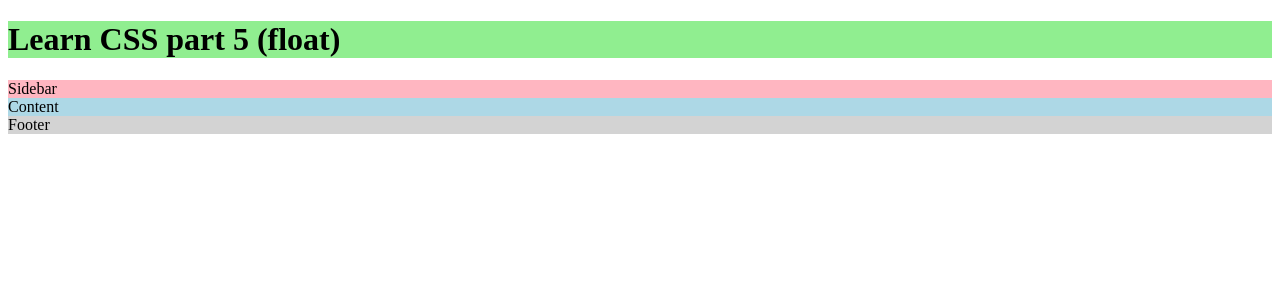
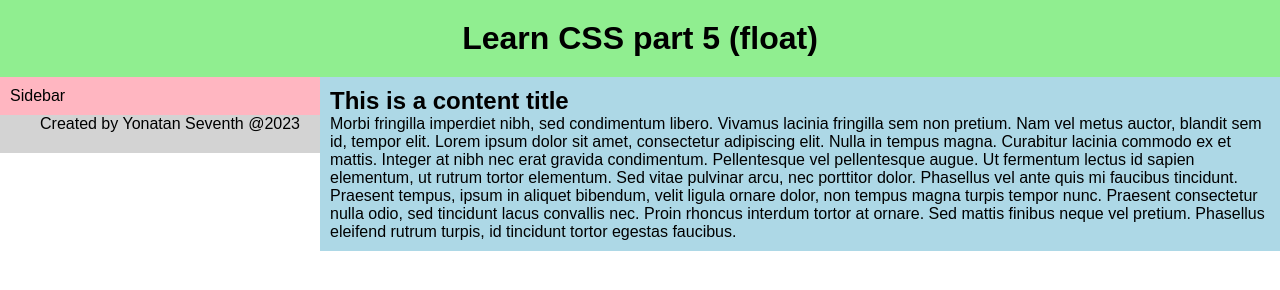
Before and after one commit to YonatanSeventh/web1, a plain HTML site: page learncss5.html in a window 1280 px wide. Drawn offline with Linux system fonts and the light colour scheme.

Commit message:
Addded content file

```diff
--- a/learncss5.html
+++ b/learncss5.html
@@ -12,10 +12,11 @@
             Sidebar
         </div>
         <div id="content">
-            Content
+            <h2>This is a content title</h2>
+            <p>Morbi fringilla imperdiet nibh, sed condimentum libero. Vivamus lacinia fringilla sem non pretium. Nam vel metus auctor, blandit sem id, tempor elit. Lorem ipsum dolor sit amet, consectetur adipiscing elit. Nulla in tempus magna. Curabitur lacinia commodo ex et mattis. Integer at nibh nec erat gravida condimentum. Pellentesque vel pellentesque augue. Ut fermentum lectus id sapien elementum, ut rutrum tortor elementum. Sed vitae pulvinar arcu, nec porttitor dolor. Phasellus vel ante quis mi faucibus tincidunt. Praesent tempus, ipsum in aliquet bibendum, velit ligula ornare dolor, non tempus magna turpis tempor nunc. Praesent consectetur nulla odio, sed tincidunt lacus convallis nec. Proin rhoncus interdum tortor at ornare. Sed mattis finibus neque vel pretium. Phasellus eleifend rutrum turpis, id tincidunt tortor egestas faucibus.</p>
         </div>
         <div id="footer">
-            Footer
+            Created by Yonatan Seventh @2023
         </div>
     </body>
 </html>
--- a/style5.css
+++ b/style5.css
@@ -1,15 +1,31 @@
+* {
+    margin: 0;
+    padding: 0;
+    box-sizing: border-box;
+    font-family: Arial, Helvetica, sans-serif;
+}
 #header{
     background-color: lightgreen;
+    text-align: center;
+    padding: 20px;
 }
 
 #sidebar{
     background-color: lightpink;
+    padding: 10px;
+    float: left;
+    width: 25%;
 }
 
 #content{
     background-color: lightblue;
+    padding: 10px;
+    width: 75%;
+    float: right;
 }
 
 #footer{
     background-color: lightgrey;
+    text-align: center;
+    padding: 20px;
 }
```
